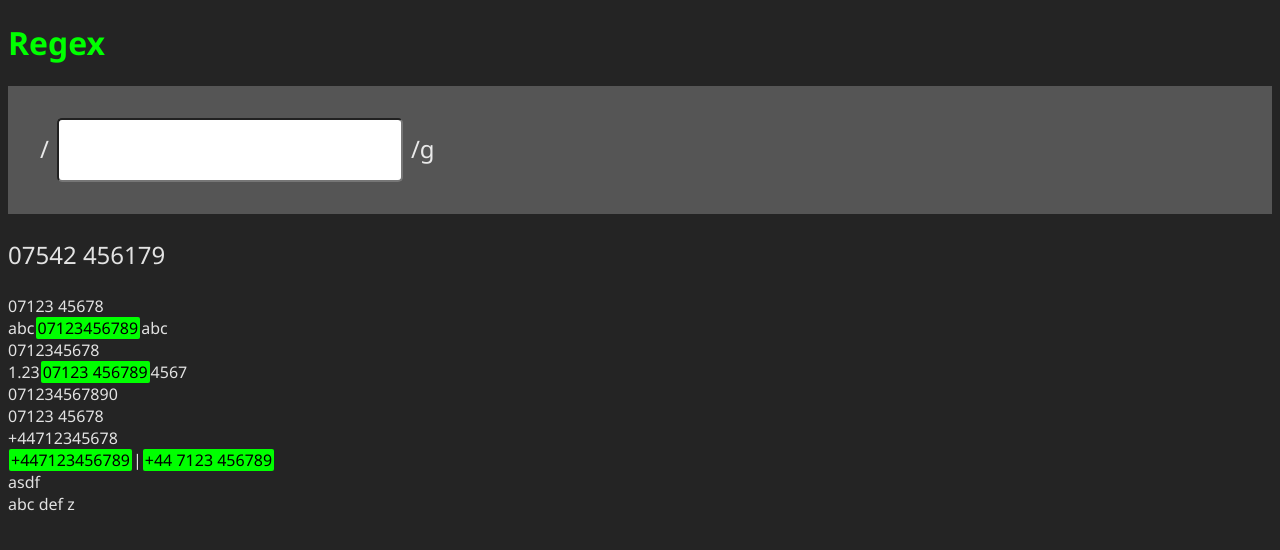
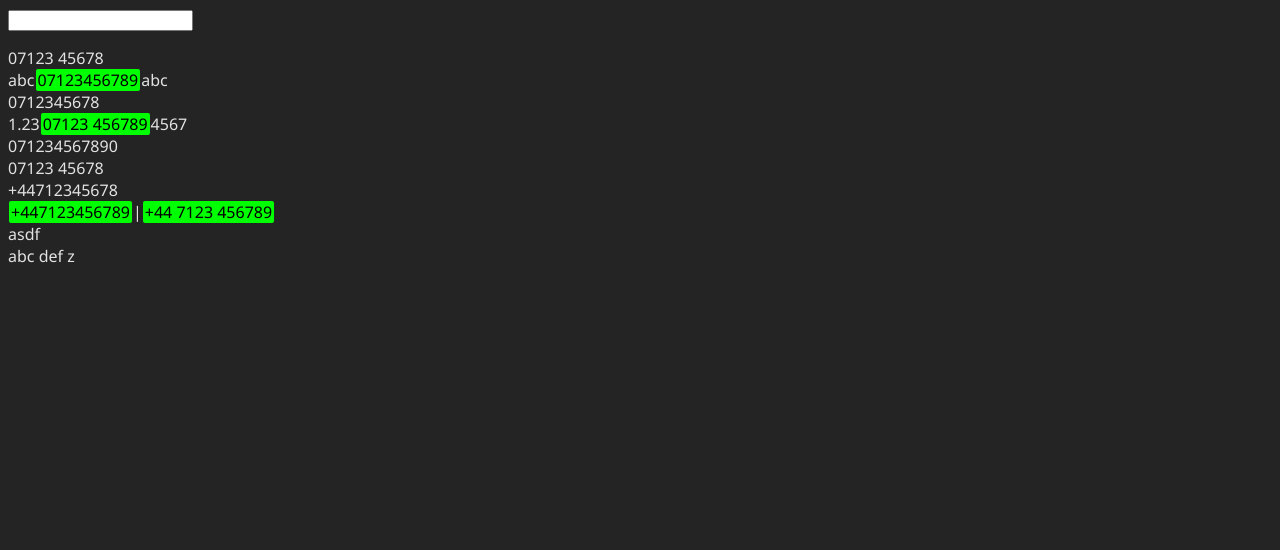
Before and after one commit to MichaelShawUK/regex, a React (Vite) app: page / in a window 1280 px wide. Shown: the top 550 px of the page. Built offline with nearby package versions, Linux system fonts and the light colour scheme.

Commit message:
Swap mapping of keys and values for getMatchPositions

```diff
--- a/src/App.tsx
+++ b/src/App.tsx
@@ -1,13 +1,13 @@
-import Regex from "./components/Regex";
-import LevelText from "./components/LevelText";
+// import Regex from "./components/Regex";
+// import LevelText from "./components/LevelText";
 import "./css/index.css";
+import LevelTemplate from "./components/LevelTemplate";
 
 function App() {
-  const text = "07542 456179";
+  // const text = "07542 456179";
   return (
     <>
-      <Regex initialText={text} />
-      <LevelText />
+      <LevelTemplate />
     </>
   );
 }
--- /dev/null
+++ b/src/components/LevelTemplate.tsx
@@ -0,0 +1,70 @@
+import LevelText from "./LevelText";
+import dedent from "dedent";
+import highlightMatches from "../utils/highlightMatches";
+import insertMatches from "../utils/insertMatches";
+import getMatchPositions from "../utils/getMatchPositions";
+import { useState } from "react";
+
+const matches = [
+  "07123456789",
+  "07123 456789",
+  "+447123456789",
+  "+44 7123 456789",
+];
+
+const text = dedent`07123 45678
+                    abcSW@Pabc
+                    0712345678
+                    1.23SW@P4567
+                    071234567890
+                    07123 45678
+                    +44712345678
+                    SW@P|SW@P
+                    asdf
+                    abc def z
+                    `;
+
+const outputText = insertMatches(text, matches);
+const matchPositions = [...getMatchPositions(outputText, matches).keys()];
+const initialJsx = highlightMatches(outputText, matchPositions);
+
+const LevelTemplate = () => {
+  const [jsx, setJsx] = useState(initialJsx);
+
+  function handleRegex(e: React.ChangeEvent<HTMLInputElement>) {
+    const input = e.target.value;
+
+    if (!input) {
+      setJsx(initialJsx);
+      return;
+    }
+
+    try {
+      const regex = new RegExp(input, "g");
+      const matches = [...outputText.matchAll(regex)];
+      console.log(matches);
+      const regexPositions = new Map();
+      matches.forEach((match) => {
+        console.log(match);
+        if (typeof match.index !== "number") return;
+        console.log("GOOOOOOOOOOO");
+        regexPositions.set(
+          [match.index, match.index + match[0].length],
+          match[0]
+        );
+      });
+      console.log(regexPositions);
+    } catch (err) {
+      console.error(err);
+    }
+  }
+
+  return (
+    <div className="level-template">
+      <input type="text" onChange={(e) => handleRegex(e)}></input>
+      <LevelText>{jsx}</LevelText>
+    </div>
+  );
+};
+
+export default LevelTemplate;
--- a/src/components/LevelText.tsx
+++ b/src/components/LevelText.tsx
@@ -1,35 +1,35 @@
-import dedent from "dedent";
-import highlightMatches from "../utils/highlightMatches";
-import insertMatches from "../utils/insertMatches";
-import getMatchPositions from "../utils/getMatchPositions";
+// import dedent from "dedent";
+// import highlightMatches from "../utils/highlightMatches";
+// import insertMatches from "../utils/insertMatches";
+// import getMatchPositions from "../utils/getMatchPositions";
 
-const matches = [
-  "07123456789",
-  "07123 456789",
-  "+447123456789",
-  "+44 7123 456789",
-];
+// const matches = [
+//   "07123456789",
+//   "07123 456789",
+//   "+447123456789",
+//   "+44 7123 456789",
+// ];
 
-const text = dedent`07123 45678
-                    abcSW@Pabc
-                    0712345678
-                    1.23SW@P4567
-                    071234567890
-                    07123 45678
-                    +44712345678
-                    SW@P|SW@P
-                    asdf
-                    abc def z
-                    `;
+// const text = dedent`07123 45678
+//                     abcSW@Pabc
+//                     0712345678
+//                     1.23SW@P4567
+//                     071234567890
+//                     07123 45678
+//                     +44712345678
+//                     SW@P|SW@P
+//                     asdf
+//                     abc def z
+//                     `;
 
-const outputText = insertMatches(text, matches);
-const matchPositions = [...getMatchPositions(outputText, matches).values()];
-const jsx = highlightMatches(outputText, matchPositions);
+// const outputText = insertMatches(text, matches);
+// const matchPositions = [...getMatchPositions(outputText, matches).values()];
+// const jsx = highlightMatches(outputText, matchPositions);
 
-const LevelText = () => {
+const LevelText = (props: { children: (string | JSX.Element)[] }) => {
   return (
     <div>
-      <p>{jsx}</p>
+      <p>{props.children}</p>
     </div>
   );
 };
--- a/src/utils/getMatchPositions.tsx
+++ b/src/utils/getMatchPositions.tsx
@@ -1,14 +1,15 @@
 function getMatchPositions(
   text: string,
   matches: string[]
-): Map<string, number[]> {
+): Map<number[], string> {
   const matchPositions = new Map();
 
   matches.forEach((match) => {
     const startIndex = text.indexOf(match);
-    matchPositions.set(match, [startIndex, startIndex + match.length]);
+    matchPositions.set([startIndex, startIndex + match.length], match);
   });
 
+  console.log(matchPositions);
   return matchPositions;
 }
 
```
